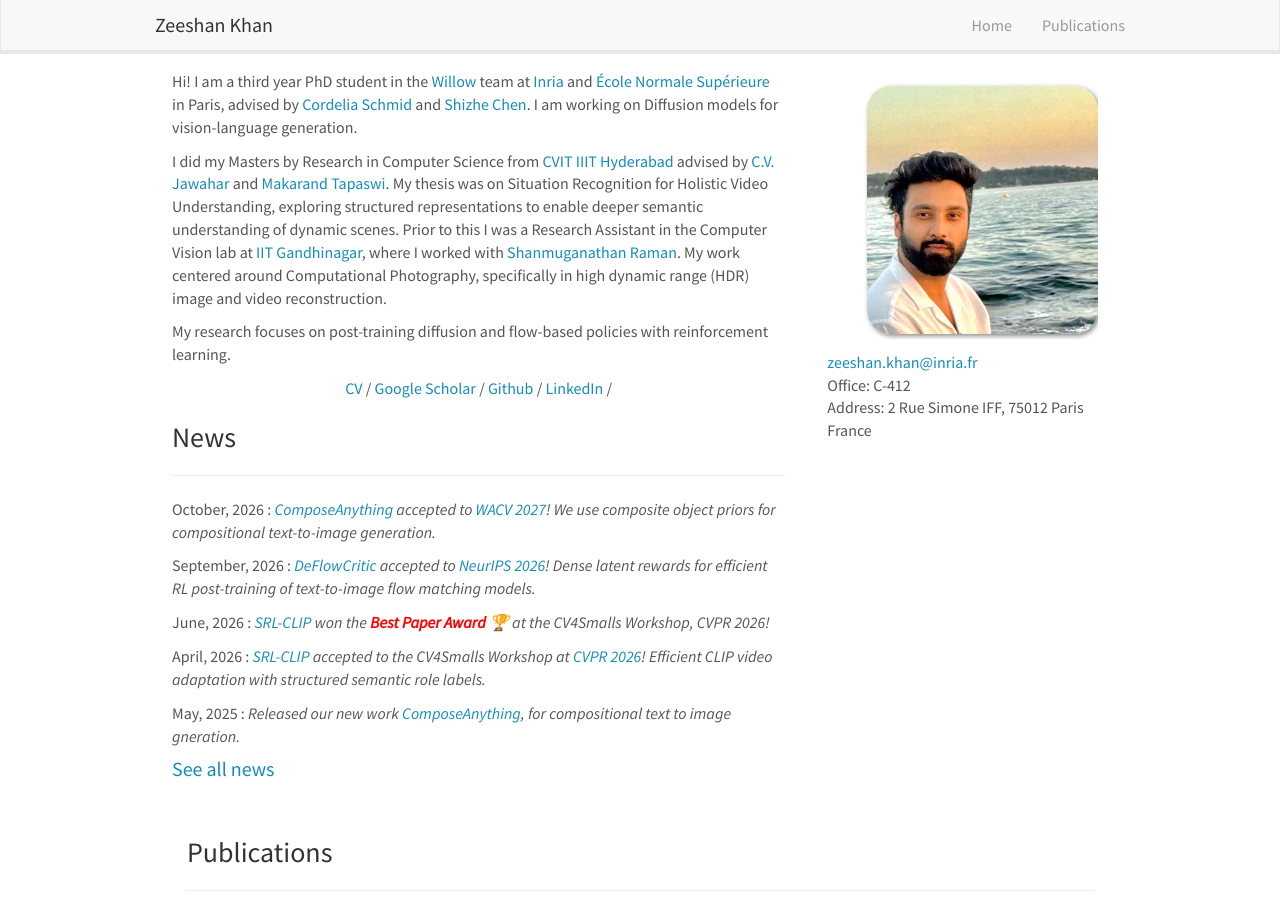
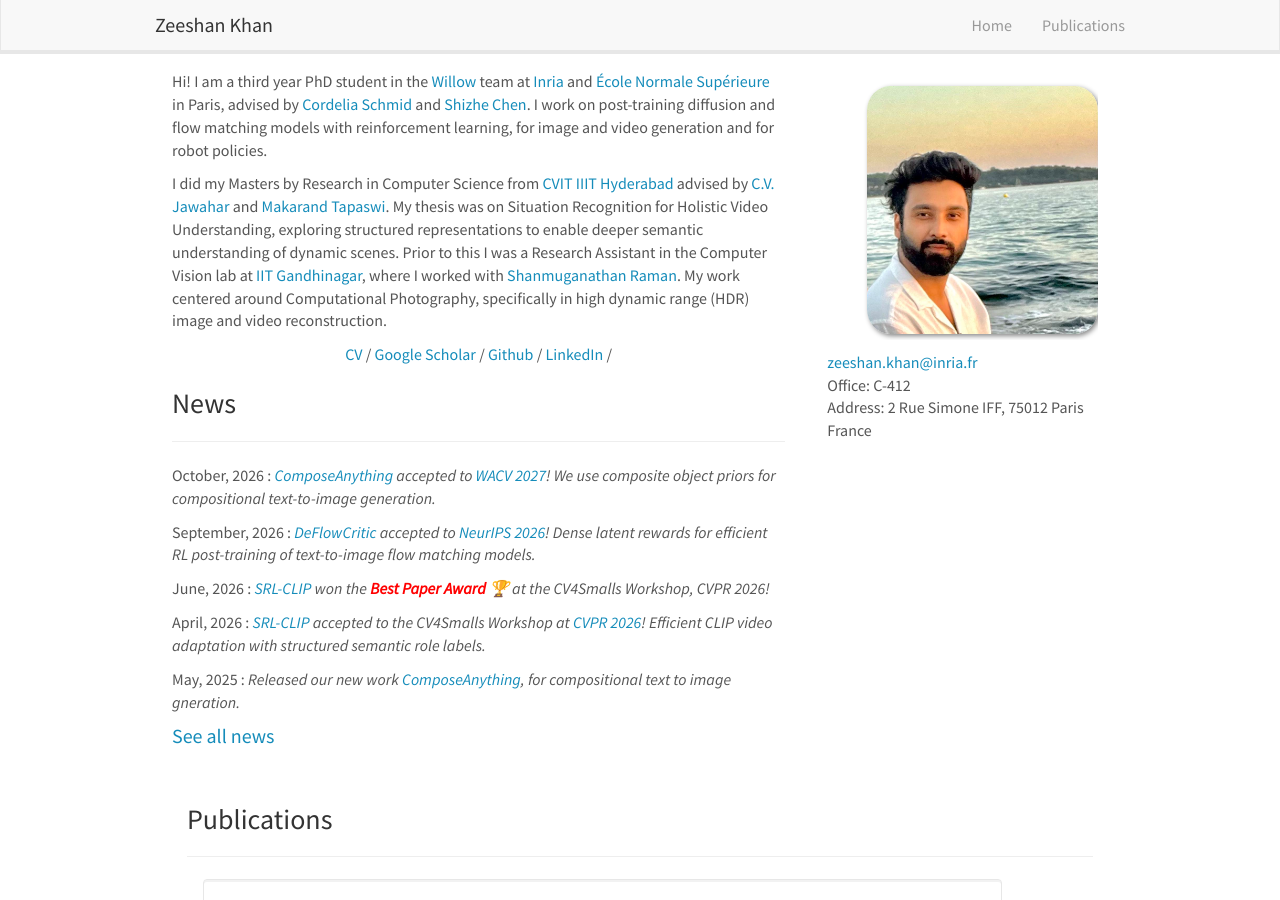
Before and after one commit to zeeshank95/zeeshank95.github.io, a Jekyll site: the page built from _pages/home.md, in a window 1280 px wide and 900 px high. Built offline with Jekyll 4.4.1, drawn with Linux system fonts in a browser that asks for light colours; nearby versions of some CDN libraries.

Commit message:
Homepage: research focus in the intro, drop the separate line
Co-Authored-By: Claude Opus 5.5 <noreply@anthropic.com>

```diff
--- a/_pages/home.md
+++ b/_pages/home.md
@@ -12,11 +12,9 @@ permalink: /
 
 <div class="col-sm-8">
 
-Hi! I am a third year PhD student in the <a href="http://www.di.ens.fr/willow">Willow</a> team at <a href="https://www.inria.fr/en">Inria</a> and  <a href="https://www.ens.psl.eu/en">École Normale Supérieure</a> in Paris, advised by <a href="https://cordeliaschmid.github.io">Cordelia Schmid</a> and <a href="https://cshizhe.github.io">Shizhe Chen</a>. I am working on Diffusion models for vision-language generation.
+Hi! I am a third year PhD student in the <a href="http://www.di.ens.fr/willow">Willow</a> team at <a href="https://www.inria.fr/en">Inria</a> and  <a href="https://www.ens.psl.eu/en">École Normale Supérieure</a> in Paris, advised by <a href="https://cordeliaschmid.github.io">Cordelia Schmid</a> and <a href="https://cshizhe.github.io">Shizhe Chen</a>. I work on post-training diffusion and flow matching models with reinforcement learning, for image and video generation and for robot policies.
 
 I did my Masters by Research in Computer Science from <a href="http://cvit.iiit.ac.in">CVIT IIIT Hyderabad</a> advised by <a href="https://faculty.iiit.ac.in/~jawahar/index.html">C.V. Jawahar</a> and <a href="https://makarandtapaswi.github.io">Makarand Tapaswi</a>. My thesis was on Situation Recognition for Holistic Video Understanding, exploring structured representations to enable deeper semantic understanding of dynamic scenes. Prior to this I was a Research Assistant in the Computer Vision lab at <a href="https://iitgn.ac.in">IIT Gandhinagar</a>, where I worked with <a href="https://shanmuga.people.iitgn.ac.in"> Shanmuganathan Raman</a>. My work centered around Computational Photography, specifically in high dynamic range (HDR) image and video reconstruction.
-
-My research focuses on post-training diffusion and flow-based policies with reinforcement learning.
 
 <p align="center">
   <a href="./docs/Zeeshan_cv_2022.pdf">CV</a> /
```
